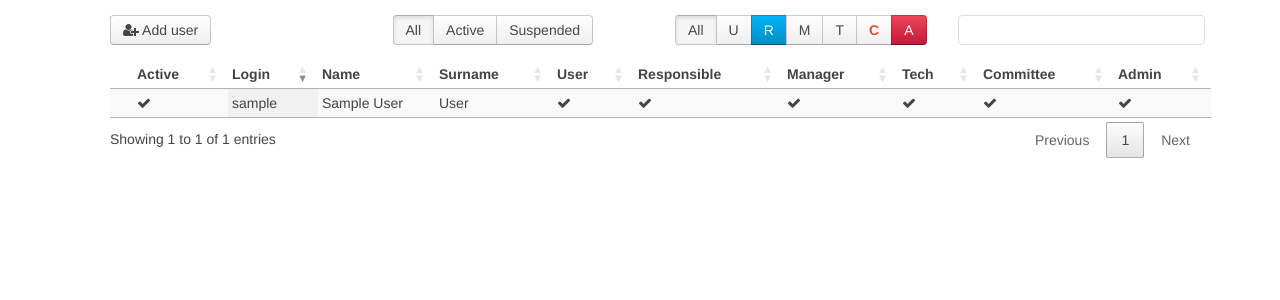
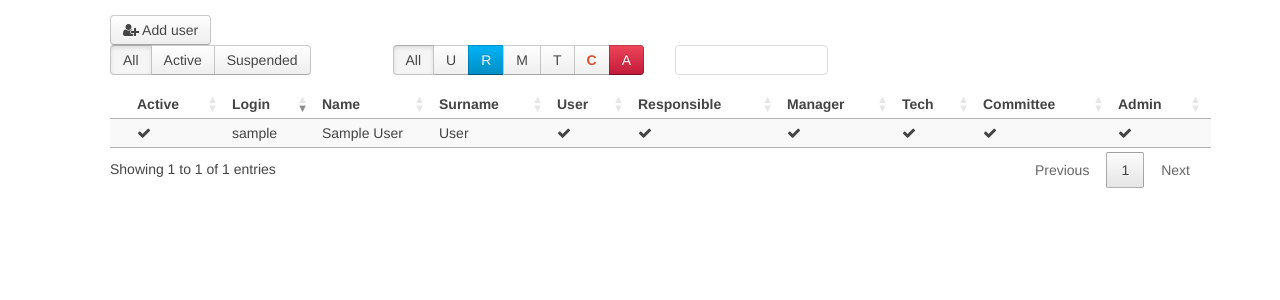
Before and after one commit to msapunov/Copernicus, a Flask app: page /registry in a window 1280 px wide. Shown: the part 42-342 px from the top of the page. Run offline with Flask 2, Linux system fonts and the light colour scheme; a user stored in the database is signed in; tables that the repository leaves empty hold one stand-in row (values such as "Sample post"); parts of the project's set-up code (start-up, migrations or seed data) failed here and were passed over; some libraries are stand-ins or nearby versions.

Commit message:
Playing with column width for better information readability

```diff
--- a/base/templates/registry.html
+++ b/base/templates/registry.html
@@ -31,7 +31,7 @@
 {% block main %}
 <div class="uk-width-1-1">
     <div class="uk-grid uk-margin-bottom">
-        <div class="uk-width-1-4 uk-form">
+        <div class="uk-width-5-6 uk-form">
             <button class="uk-button user_add" data-modal="add_user">
                 <span class="uk-icon-user-plus"></span>
                 Add user
@@ -51,11 +51,11 @@
             <button class="uk-button acl-type uk-text-bold uk-text-danger" data-type=16 title="Scientific Committee">C</button>
             <button class="uk-button acl-type uk-button-danger" data-type=18 title="Administrators">A</button>
         </div>
-        <div class="uk-width-1-4 uk-form">
+        <div class="uk-width-1-6 uk-form">
             <input type="text" class="uk-width-1-1" id="table_search">
         </div>
     </div>
-    <table id="registry" class="display compact" data-order='[[ 3, "desc" ]]'>
+    <table id="registry" class="stripe compact" data-order='[[ 3, "desc" ]]'>
         <thead>
             <tr>
                 <th></th>
@@ -108,60 +108,3 @@
 </div>
 {% include "modals/registry_add_user.html" %}
 {% endblock %}
-
-<!--
-    <table class="display compact" data-order='[[ 2, "desc" ]]'>
-        <thead>
-            <tr>
-                <th></th>
-                <th>ID</th>
-                <th>Active</th>
-                <th>Person</th>
-                <th>User</th>
-                <th>Responsible</th>
-                <th>Manager</th>
-                <th>Tech</th>
-                <th>Committee</th>
-                <th>Admin</th>
-                <th>Login</th>
-                <th>Name</th>
-                <th>Surname</th>
-                <th>Email</th>
-                <th>Phone</th>
-                <th>Lab</th>
-                <th>Position</th>
-                <th>Comment</th>
-                <th>Created</th>
-                <th>UID</th>
-                <th>Projects</th>
-            </tr>
-        </thead>
-        <tbody>
-        {% for user in data %}
-            <tr>
-                <td></td>
-                <td>{{user.id}}</td>
-                <td>{{user.active}}</td>
-                <td>{{user.brief}}</td>
-                <td>{{user.user}}</td>
-                <td>{{user.responsible}}</td>
-                <td>{{user.manager}}</td>
-                <td>{{user.tech}}</td>
-                <td>{{user.committee}}</td>
-                <td>{{user.admin}}</td>
-                <td>{{user.login}}</td>
-                <td>{{user.name}}</td>
-                <td>{{user.surname}}</td>
-                <td>{{user.email}}</td>
-                <td>{{user.phone}}</td>
-                <td>{{user.lab}}</td>
-                <td>{{user.position}}</td>
-                <td>{{user.comment}}</td>
-                <td>{{user.created}}</td>
-                <td>{{user.uid}}</td>
-                <td>{{user.projects}}</td>
-            </tr>
-        {% endfor %}
-        </tbody>
-    </table>
--->
```
